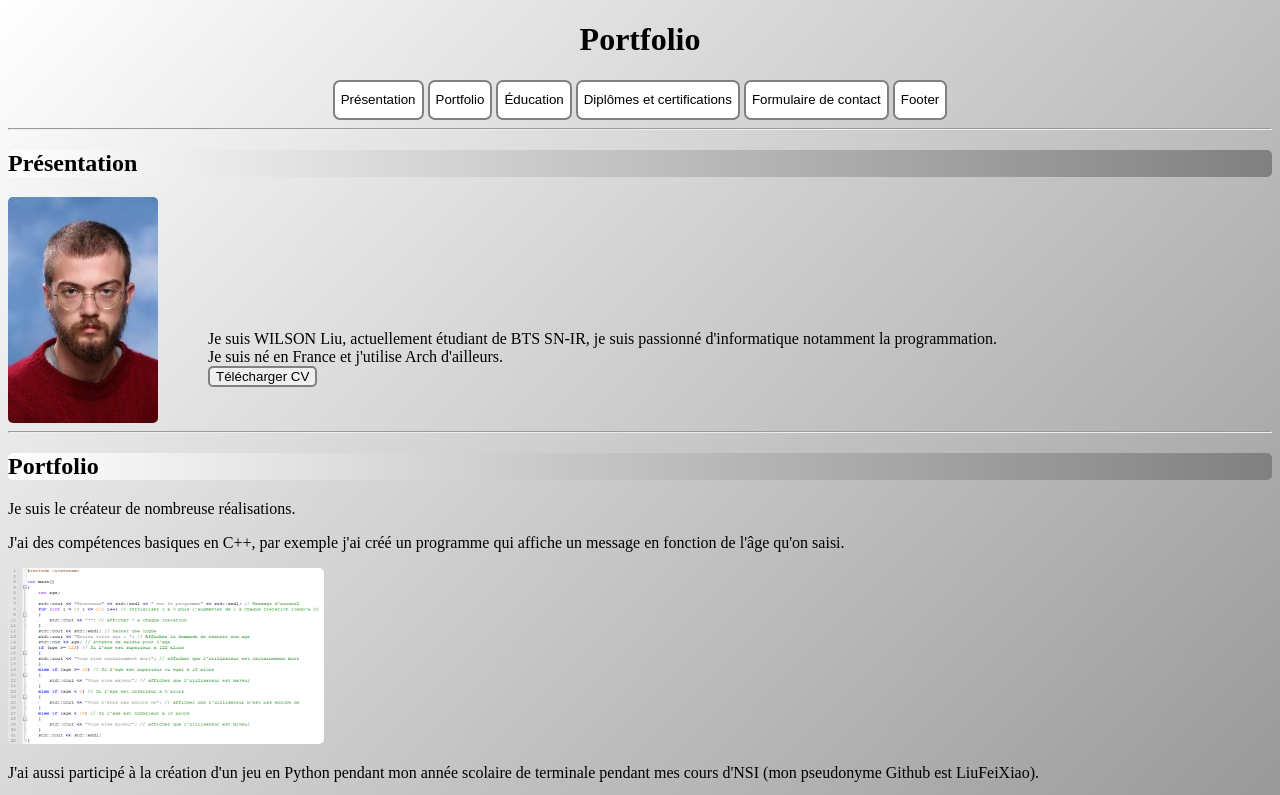
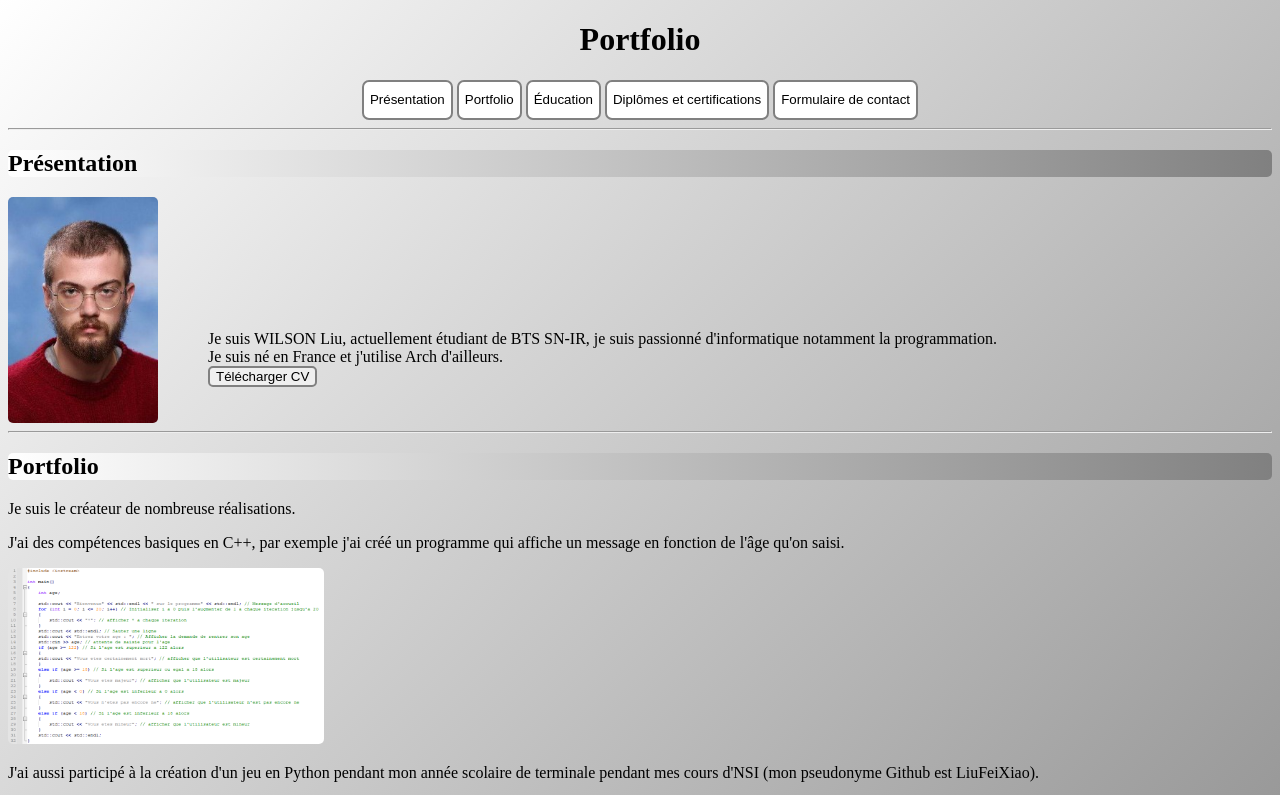
Before and after one commit to LiuFeiXiao/Portfolio, a plain HTML site: page index.html in a window 1280 px wide. Shown: the top 795 px of the page. Drawn offline with Linux system fonts and the light colour scheme.

Commit message:
Update index.html

```diff
--- a/index.html
+++ b/index.html
@@ -15,7 +15,6 @@
         <button onclick="window.location.href='#section3';" class="section0">Éducation</button>
         <button onclick="window.location.href='#section4';" class="section0">Diplômes et certifications</button>
         <button onclick="window.location.href='#section5';" class="section0">Formulaire de contact</button>
-        <button onclick="window.location.href='#section6';" class="section0">Footer</button>
     </nav>
     <hr>
     <h2 id="section1" class="section1">Présentation</h2>
```
